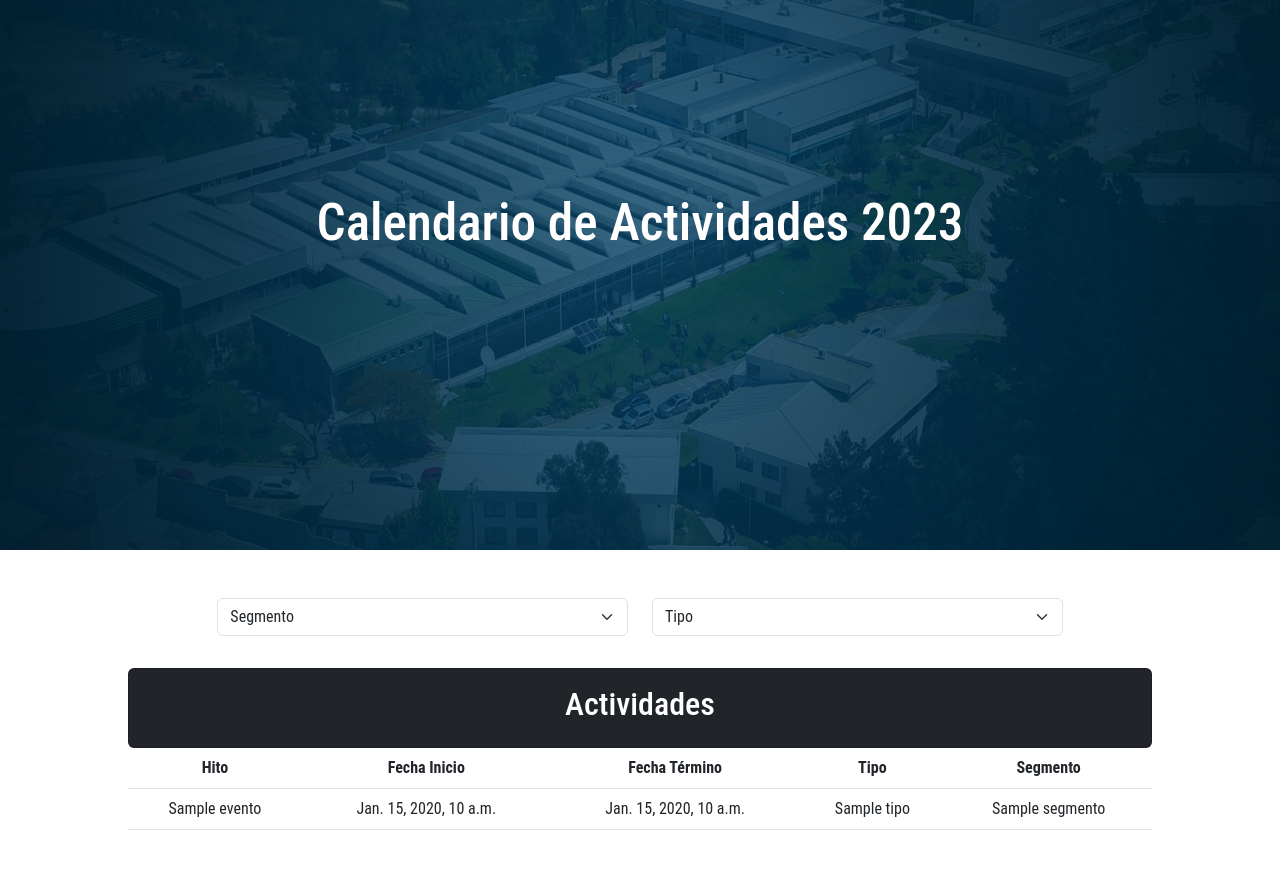
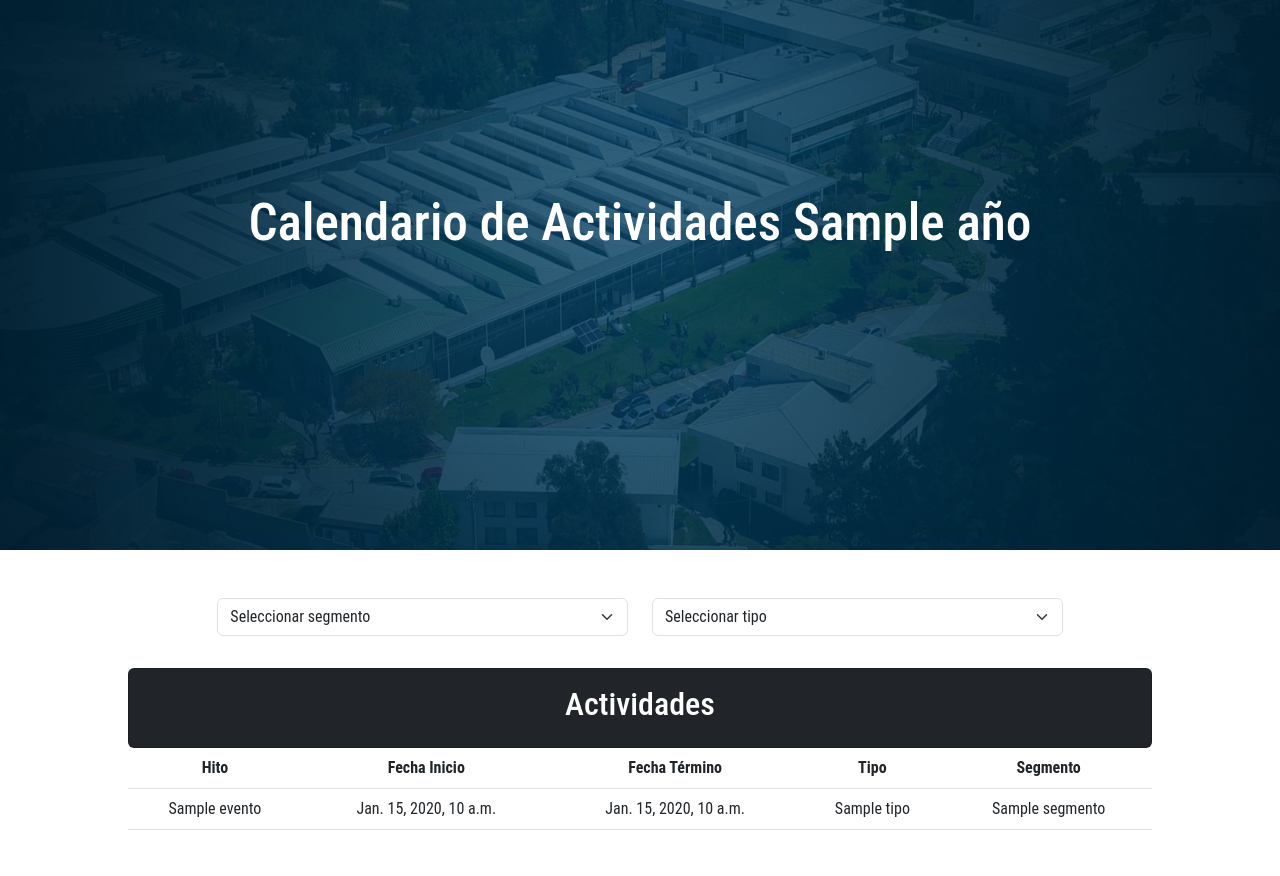
Before and after one commit to misaredev/CER3-EventFlow-USM, a Django app: template UsmCalendar/templates/UsmCalendar/index.html in a window 1280 px wide. Shown: the part 88-964 px from the top of the page. Run offline with Django 4.2, Linux system fonts and the light colour scheme; data comes from the database, SQL or seed files in the repository; the template is opened without the code that fills it: values that come from a table or form of the project are taken from there, most other values are stand-ins (such as "Sample title", 1, 10 or a date in 2020); some libraries are stand-ins or nearby versions.

Commit message:
Cuando se guarda un segmento, se crea un grupo/rol con el mismo nombre | pequeños cambios

```diff
--- a/UsmCalendar/templates/UsmCalendar/index.html
+++ b/UsmCalendar/templates/UsmCalendar/index.html
@@ -35,7 +35,7 @@
 </header>
 <section id="inicio">
     <img src="{% static 'UsmCalendar/img/fondo_vina.png' %}" alt="Fondo Calendario" width="100%">
-    <h1 class="text-center">Calendario de Actividades 2023</h1>
+    <h1 class="text-center">Calendario de Actividades {{ año }}</h1>
 </section>
 <br><br>
 
@@ -54,7 +54,7 @@
                             <h3 class="card-title">{{ evento.fecha_inicio }}</h3>
                             <h4 class="card-subtitle mb-2">{{ evento.titulo }}</h4>
                             <p class="card-text">{{ evento.descripcion }}</p>
-                            <p>{{ evento.tipo }}</p>
+                            <p>{% for tipo in Tipos %}{% if tipo.id == evento.tipo %}{{ tipo.nombre }}{% endif %}{% endfor %}</p>
                         </div>
                     </div>
                 {% endfor %}
@@ -71,8 +71,7 @@
         <div class="col-sm-2"></div>
         <div class="col-sm-4">
             <select class="form-select mb-2" name="selectSegmento" onchange="this.form.submit()">
-                <option value="Todos" {% if selectSegmento == "Todos" %}selected{% endif %}>Segmento</option>
-                <!-- Realizar un for segmento in Segmentos -->
+                <option value="Todos" {% if selectSegmento == "Todos" %}selected{% endif %}>Seleccionar segmento</option>
                 {% for segmento in Segmentos %}
                 <option value="{{ segmento }}" {% if selectSegmento == segmento.nombre %}selected{% endif %}>{{ segmento }}</option>
                 {% endfor %}
@@ -80,10 +79,9 @@
         </div>
         <div class="col-sm-4">
             <select class="form-select mb-2" name="selectTipo" onchange="this.form.submit()">
-            <option value="Todos">Tipo</option>
-            <!-- Realizar un for tipo in Tipos -->
+            <option value="Todos" {% if selectTipo == tipo.id %}selected{% endif %}>Seleccionar tipo</option>
             {% for tipo in Tipos %}
-            <option value="{{ tipo.id }}" {% if selectTipo == tipo.id %}selected{% endif %}>{{ tipo.nombre }}</option>
+            <option value="{{ tipo.id }}" {% if selectTipo == tipo.id %}selected{% endif %}>{{ tipo.id }} - {{ tipo.nombre }}</option>
             {% endfor %}
             </select>
         </div>
--- a/UsmCalendar/views.py
+++ b/UsmCalendar/views.py
@@ -43,6 +43,7 @@ def index(request):
 
     data = {
         "title": title,
+        "año": timezone.now().year,
         "Eventos": Eventos,
         "Segmentos": Segmento.objects.all(),
         "Tipos": tipos,
```
Also changed, not shown: UsmCalendar/admin.py (+12 -0 lines).
